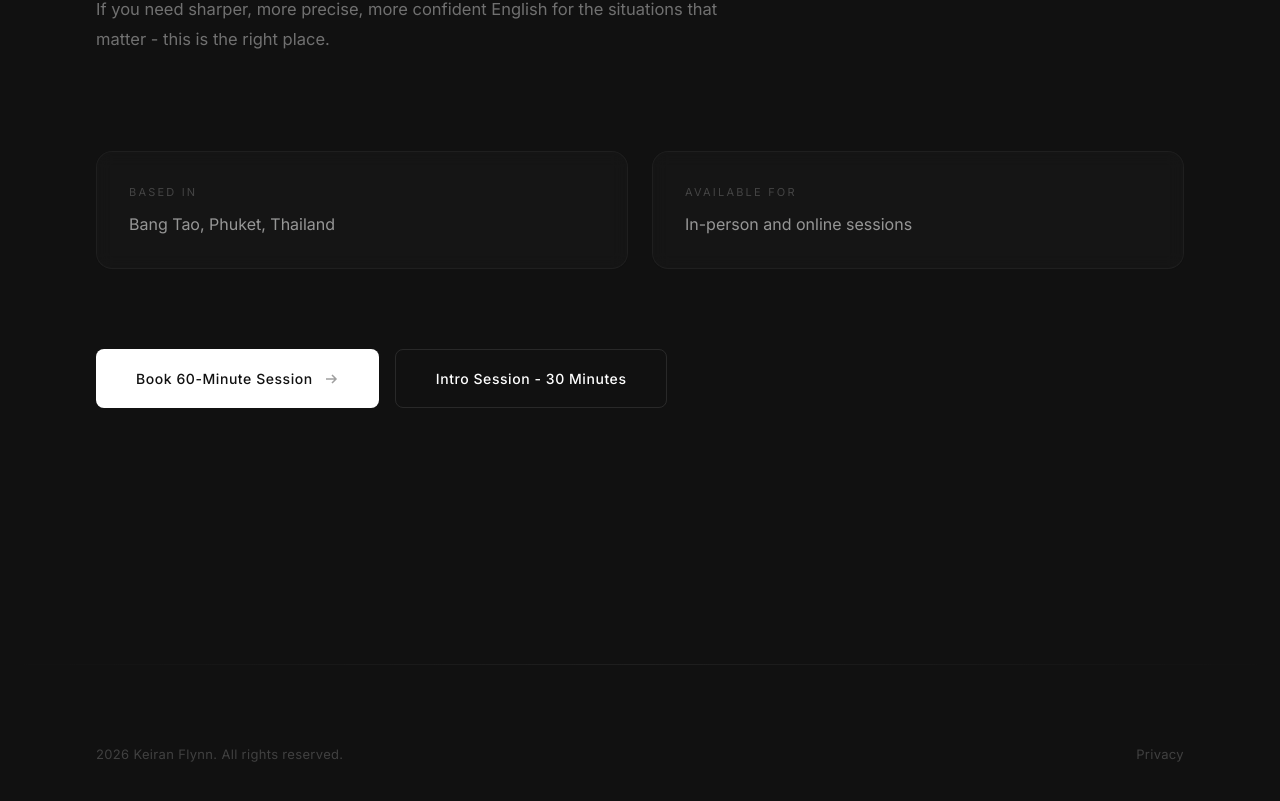
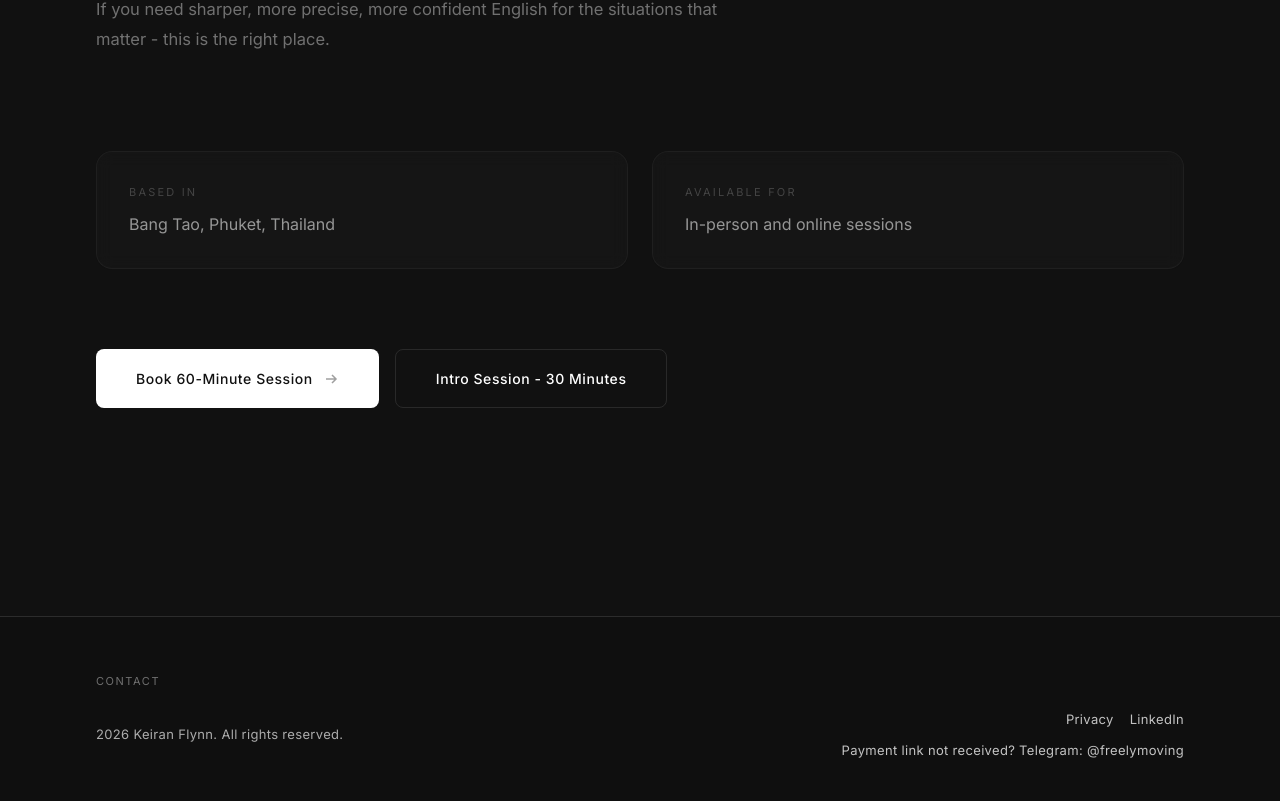
Before and after one commit to KeiranCPFlynn/keiranflynn-com, a Next.js app: page /about in a window 1280 px wide. Shown: the part 705-1506 px from the top of the page. Built offline with nearby package versions, Linux system fonts and the light colour scheme; no server answers.

Commit message:
Enhance hero copy and footer

```diff
--- a/src/app/conversation/page.tsx
+++ b/src/app/conversation/page.tsx
@@ -87,15 +87,33 @@ export default function ConversationPage() {
               <div className="hero-image-wrap relative shadow-2xl shadow-black/50 max-w-[420px] mx-auto lg:mx-0 lg:ml-auto">
                 <Image
                   src="/keiran.png"
-                  alt="Keiran Flynn"
+                  alt="Portrait of Keiran Flynn, UK native English communication consultant based in Phuket"
                   width={480}
                   height={600}
+                  sizes="(max-width: 1024px) 85vw, 420px"
                   priority
                   className="w-full h-auto object-cover"
                 />
               </div>
             </SlideIn>
           </div>
+        </div>
+      </section>
+
+      <section className="relative">
+        <div className="max-w-6xl mx-auto px-6 sm:px-8 pb-16 sm:pb-20">
+          <FadeIn delay={0.1}>
+            <div className="grid sm:grid-cols-3 gap-4 sm:gap-5">
+              {c.credibility.items.map((item, i) => (
+                <div
+                  key={i}
+                  className="rounded-2xl border border-white/[0.1] bg-gradient-to-b from-white/[0.06] to-white/[0.02] px-5 py-5 sm:py-6 min-h-[88px] flex items-center justify-center text-center text-[13px] sm:text-[14px] text-white/80 tracking-[0.02em] leading-relaxed shadow-[0_14px_40px_rgba(0,0,0,0.35)] backdrop-blur-sm transition-all duration-500 hover:-translate-y-1 hover:border-accent-gold/35 hover:text-white"
+                >
+                  {item}
+                </div>
+              ))}
+            </div>
+          </FadeIn>
         </div>
       </section>
 
--- a/src/app/layout.tsx
+++ b/src/app/layout.tsx
@@ -31,8 +31,30 @@ export const metadata: Metadata = {
     title: "Keiran Flynn - High-Level English Conversation",
     description:
       "Strategic English conversation sessions for founders, executives, and internationally active professionals.",
+    siteName: "Keiran Flynn",
+    url: process.env.NEXT_PUBLIC_SITE_URL || "https://keiranflynn.com",
     type: "website",
     locale: "en_GB",
+    images: [
+      {
+        url: "/keiran.png",
+        width: 742,
+        height: 928,
+        alt: "Portrait of Keiran Flynn in Phuket",
+      },
+    ],
+  },
+  twitter: {
+    card: "summary_large_image",
+    title: "Keiran Flynn - High-Level English Conversation",
+    description:
+      "Strategic English conversation sessions for founders, executives, and internationally active professionals.",
+    images: [
+      {
+        url: "/keiran.png",
+        alt: "Portrait of Keiran Flynn in Phuket",
+      },
+    ],
   },
   robots: {
     index: true,
--- a/src/components/Footer.tsx
+++ b/src/components/Footer.tsx
@@ -2,30 +2,49 @@
 
 import Link from "next/link";
 import { useLanguage } from "@/context/LanguageContext";
-import { FadeIn } from "./motion";
 
 export function Footer() {
   const { t } = useLanguage();
   const year = new Date().getFullYear();
 
   return (
-    <footer className="mt-32">
-      <div className="section-divider" />
-      <div className="py-16 sm:py-20">
+    <footer className="mt-20 border-t border-white/[0.12] bg-[#0f0f0f]">
+      <div className="py-12 sm:py-14">
         <div className="max-w-6xl mx-auto px-6 sm:px-8">
-          <FadeIn>
-            <div className="flex flex-col sm:flex-row items-center justify-between gap-6">
-              <span className="text-[13px] text-white/20 tracking-wide">
+          <p className="text-[11px] uppercase tracking-[0.14em] text-white/40 mb-5 text-center sm:text-left">
+            Contact
+          </p>
+          <div className="flex flex-col sm:flex-row items-center justify-between gap-6 sm:gap-8">
+            <span className="text-[13px] text-white/65 tracking-wide text-center sm:text-left">
               {year} Keiran Flynn. {t.footer.rights}
             </span>
+            <div className="flex flex-col items-center sm:items-end gap-3">
+              <div className="flex items-center gap-4">
                 <Link
                   href="/privacy"
-                className="text-[13px] text-white/20 hover:text-white/40 transition-colors duration-500 tracking-wide"
+                  className="text-[13px] text-white/75 hover:text-white transition-colors duration-500 tracking-wide"
                 >
                   {t.footer.privacy}
                 </Link>
+                <a
+                  href="https://www.linkedin.com/in/keiran-flynn/"
+                  target="_blank"
+                  rel="noopener noreferrer"
+                  className="text-[13px] text-white/75 hover:text-white transition-colors duration-500 tracking-wide"
+                >
+                  {t.footer.linkedin}
+                </a>
               </div>
-          </FadeIn>
+              <a
+                href="https://t.me/freelymoving"
+                target="_blank"
+                rel="noopener noreferrer"
+                className="text-[13px] text-white/75 hover:text-white transition-colors duration-500 tracking-wide text-center sm:text-right"
+              >
+                {t.footer.telegramSupport}
+              </a>
+            </div>
+          </div>
         </div>
       </div>
     </footer>
--- a/src/content/en.ts
+++ b/src/content/en.ts
@@ -19,8 +19,14 @@ export const en = {
     hero: {
       headline:
         "High-Level English Conversation for Founders and International Professionals",
-      subheadline:
-        "Strategic, precise, high-stakes communication in English.",
+      subheadline: "Think, argue and operate at a higher level in English.",
+    },
+    credibility: {
+      items: [
+        "UK native speaker",
+        "20+ years building and operating complex systems",
+        "Based in Bang Tao, Phuket (in-person or online)",
+      ],
     },
     whoFor: {
       title: "Who This Is For",
@@ -37,6 +43,7 @@ export const en = {
         "Beginners or lower-intermediate speakers",
         "Exam-only preparation",
         "Casual, low-cost tutoring",
+        "If you want textbook drills or constant grammar correction, this is not it.",
       ],
     },
     whatWeWorkOn: {
@@ -79,7 +86,11 @@ export const en = {
         },
         {
           q: "Are sessions confidential?",
-          a: "Completely. Everything discussed remains private.",
+          a: "Yes. Sessions are private and confidential. I do not share names, companies, or session details.",
+        },
+        {
+          q: "Can I reschedule or cancel?",
+          a: "Yes. You can reschedule up to 24 hours in advance.",
         },
         {
           q: "How do payments work?",
@@ -164,6 +175,8 @@ export const en = {
   footer: {
     privacy: "Privacy",
     rights: "All rights reserved.",
+    telegramSupport: "Payment link not received? Telegram: @freelymoving",
+    linkedin: "LinkedIn",
   },
 };
 
--- a/src/content/ru.ts
+++ b/src/content/ru.ts
@@ -22,7 +22,14 @@ export const ru: ContentDictionary = {
       headline:
         "Стратегический английский для основателей и международных профессионалов",
       subheadline:
-        "Точная, профессиональная коммуникация на английском для ключевых ситуаций.",
+        "Думайте, аргументируйте и действуйте на более высоком уровне на английском.",
+    },
+    credibility: {
+      items: [
+        "Носитель английского языка (Великобритания)",
+        "20+ лет построения и управления сложными системами",
+        "Банг Тао, Пхукет (очно или онлайн)",
+      ],
     },
     whoFor: {
       title: "Для кого",
@@ -39,6 +46,7 @@ export const ru: ContentDictionary = {
         "Начинающим и слабо владеющим языком",
         "Подготовка только к экзаменам",
         "Обычные бюджетные занятия",
+        "Если вам нужны учебные упражнения и постоянные правки грамматики, этот формат не для вас.",
       ],
     },
     whatWeWorkOn: {
@@ -55,7 +63,10 @@ export const ru: ContentDictionary = {
       title: "Как это работает",
       steps: [
         { number: "01", text: "Забронируйте сессию через календарь" },
-        { number: "02", text: "Получите защищённую ссылку для оплаты через Stripe" },
+        {
+          number: "02",
+          text: "Получите защищённую ссылку для оплаты через Stripe",
+        },
         { number: "03", text: "Сессия подтверждена после оплаты" },
         { number: "04", text: "Приватная стратегическая беседа 1:1" },
       ],
@@ -81,7 +92,11 @@ export const ru: ContentDictionary = {
         },
         {
           q: "Сессии конфиденциальны?",
-          a: "Полностью. Всё обсуждаемое остаётся приватным.",
+          a: "Да. Сессии приватны и конфиденциальны. Я не передаю имена, названия компаний и детали обсуждений.",
+        },
+        {
+          q: "Можно перенести или отменить сессию?",
+          a: "Да. Вы можете перенести сессию не позднее чем за 24 часа.",
         },
         {
           q: "Как работает оплата?",
@@ -166,5 +181,7 @@ export const ru: ContentDictionary = {
   footer: {
     privacy: "Конфиденциальность",
     rights: "Все права защищены.",
+    telegramSupport: "Не получили ссылку на оплату? Telegram: @freelymoving",
+    linkedin: "LinkedIn",
   },
 };
```
Lines whose indentation alone changed are shown as unchanged.
